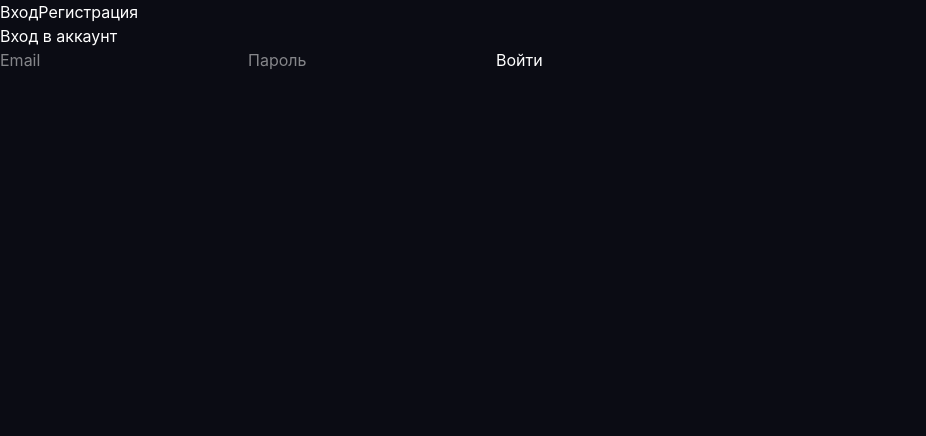
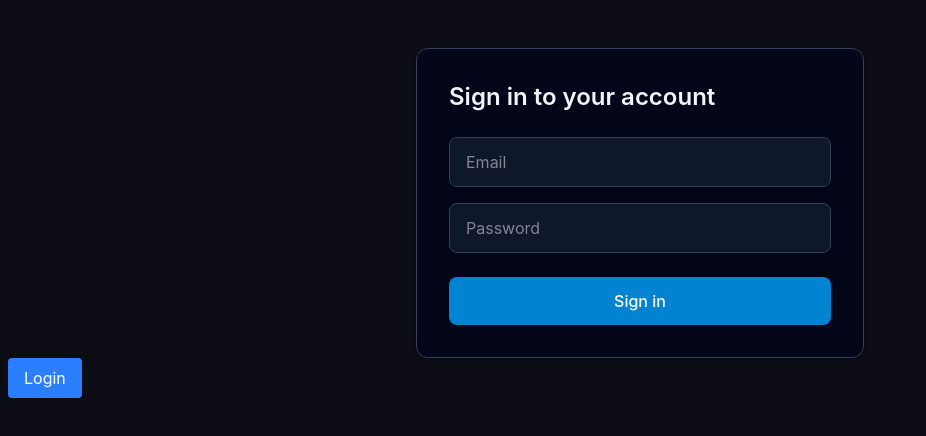
Before and after one commit to FFG2077/vetra-frontend, a React (Vite) app: page /auth in a window 1280 px wide. Shown: the top 436 px of the page, without its empty margins (0-926 px from the left). Built offline with nearby package versions, Linux system fonts and the light colour scheme.

Commit message:
feat: add chat search and initial authentication page

```diff
--- a/package.json
+++ b/package.json
@@ -10,6 +10,7 @@
     "preview": "vite preview"
   },
   "dependencies": {
+    "axios": "^1.16.1",
     "react": "^19.2.6",
     "react-dom": "^19.2.6",
     "react-router-dom": "^7.15.1",
--- a/src/App.jsx
+++ b/src/App.jsx
@@ -9,7 +9,7 @@ const HomeWithUuid = () => {
 }
 
 const App = () => {
-  const [isAuthenticated, setIsAuthenticated] = useState(true)
+  const [isAuthenticated, setIsAuthenticated] = useState(false)
 
   return (
     <BrowserRouter>
--- /dev/null
+++ b/src/api/auth.js
@@ -0,0 +1,7 @@
+import { api } from './axios'
+
+export const login = async (email, password) => {
+	const response = await api.post('/users/login/', { email, password })
+
+	return response.data
+}
--- /dev/null
+++ b/src/api/axios.js
@@ -0,0 +1,6 @@
+import axios from 'axios'
+
+export const api = axios.create({
+	baseURL: 'http://127.0.0.1:8000/api/v1',
+	timeout: 10000,
+})
--- /dev/null
+++ b/src/api/chats.js
@@ -0,0 +1,7 @@
+import { api } from './axios'
+
+export const fetchChats = async () => {
+	const response = await api.get('/chats/')
+
+	return response.data
+}
--- a/src/components/layout/HomeLayout/MiddlePanel.jsx
+++ b/src/components/layout/HomeLayout/MiddlePanel.jsx
@@ -1,7 +1,9 @@
-import Input from '../../ui/Input'
+import Search from '../../ui/Search'
 import Chat from '../../ui/Chat'
 import ChatLink from '../../ui/ChatLink'
 import { useChatStore } from '../../../store/useChatStore'
+import { useState } from 'react'
+import { useMemo } from 'react'
 
 const MiddlePanel = () => {
   const chats = useChatStore((state) => state.chats)
@@ -12,23 +14,36 @@ const MiddlePanel = () => {
     setContent(newText)
   }
 
-  // const [search, setSearch] = useState('')
+  const [search, setSearch] = useState('')
 
+  const chatsList = Object.values(chats)
+  // const filteredChats = chatsList.filter((chat) =>
+    // chat.chat_name.toLowerCase().includes(search.toLowerCase()),
+  // )
 
+  const filteredChats = useMemo(() => {
+    return Object.values(chats).filter((chat) => chat.chat_name.toLowerCase().includes(search.toLowerCase()))
+  }, [chats, search])
 
   return (
     <div className="flex flex-col">
       <div>
         <h1 className="text-2xl">Chats</h1>
-        <Input className="mt-5">Search</Input>
+        {/* <Search className="mt-5">Search</Search> */}
+        <input
+          className={`w-full p-2 border border-gray-500 rounded`}
+          placeholder="Search"
+          onChange={(e) => setSearch(e.target.value)}
+        />
       </div>
       <div>
-        {Object.values(chats).map((chat) => (
+        {filteredChats.map((chat) => (
           <ChatLink
             key={chat.uuid}
             name={chat.chat_name}
             text={chat.description}
             url={`/chat/${chat.uuid}`}
+            onChange={(e) => setSearch(e.target.value)}
             handleClick={() => setCurrentChat(chat)}
           />
         ))}
--- a/src/components/screens/auth/Auth.jsx
+++ b/src/components/screens/auth/Auth.jsx
@@ -1,4 +1,6 @@
 import React, { useState } from 'react'
+import { LoginForm } from './LoginForm'
+import { RegisterForm } from './RegisterForm'
 
 const Auth = () => {
   const [isLogin, setIsLogin] = useState(true)
@@ -6,35 +8,14 @@ const Auth = () => {
   return (
     <div className="auth-container">
       <div className="auth-menu">
-        <button className={`auth-btn ${isLogin ? 'active' : ''}`} onClick={() => setIsLogin(true)}>
-          Вход
+        <div className="auth-form">{isLogin ? <LoginForm /> : <RegisterForm />}</div>
+
+        <button
+          onClick={() => setIsLogin(!isLogin)}
+          className={`auth-btn ${!isLogin ? 'active' : ''} mx-2 bg-blue-500 text-white px-4 py-2 rounded`}
+        >
+          {isLogin ? 'Login' : 'Register'}
         </button>
-        <button
-          className={`auth-btn ${!isLogin ? 'active' : ''}`}
-          onClick={() => setIsLogin(false)}
-        >
-          Регистрация
-        </button>
-      </div>
-
-      <div className="auth-form">
-        {isLogin ? (
-          <form>
-            <h2>Вход в аккаунт</h2>
-            <input type="email" placeholder="Email" required />
-            <input type="password" placeholder="Пароль" required />
-            <button type="submit">Войти</button>
-          </form>
-        ) : (
-          <form>
-            <h2>Создать аккаунт</h2>
-            <input type="text" placeholder="Имя" required />
-            <input type="email" placeholder="Email" required />
-            <input type="password" placeholder="Пароль" required />
-            <input type="password" placeholder="Подтвердить пароль" required />
-            <button type="submit">Зарегистрироваться</button>
-          </form>
-        )}
       </div>
     </div>
   )
--- /dev/null
+++ b/src/components/screens/auth/LoginForm.jsx
@@ -0,0 +1,58 @@
+import React, { useState } from 'react'
+import { login } from '../../../api/auth'
+import { useAuthStore } from '../../../store/useAuthStore'
+
+export const LoginForm = () => {
+  const [loginData, setLoginData] = useState({
+    email: '',
+    password: '',
+  })
+
+  const { setAccessToken } = useAuthStore()
+
+  const handleSubmit = async (e) => {
+    e.preventDefault()
+
+    try {
+      const data = await login(loginData.email, loginData.password)
+
+      setAccessToken(data.accessToken)
+
+      console.log('Login successful:', data)
+    } catch (error) {
+      console.error('Error occurred while logging in:', error)
+    }
+  }
+
+  return (
+    <form
+      onSubmit={handleSubmit}
+      className="mx-auto mt-12 max-w-md rounded-xl border border-slate-700 bg-slate-950 p-8 shadow-sm"
+    >
+      <h2 className="mb-6 text-2xl font-semibold text-slate-100">Sign in to your account</h2>
+      <input
+        type="email"
+        value={loginData.email}
+        onChange={(e) => setLoginData({ ...loginData, email: e.target.value })}
+        placeholder="Email"
+        required
+        className="mb-4 w-full rounded-lg border border-slate-700 bg-slate-900 px-4 py-3 text-slate-100 outline-none transition focus:border-sky-500 focus:bg-slate-800"
+      />
+
+      <input
+        type="password"
+        placeholder="Password"
+        required
+        value={loginData.password}
+        onChange={(e) => setLoginData({ ...loginData, password: e.target.value })}
+        className="mb-6 w-full rounded-lg border border-slate-700 bg-slate-900 px-4 py-3 text-slate-100 outline-none transition focus:border-sky-500 focus:bg-slate-800"
+      />
+      <button
+        type="submit"
+        className="w-full rounded-lg bg-sky-600 px-4 py-3 text-base font-medium text-white transition hover:bg-sky-500 focus:outline-none focus:ring-2 focus:ring-sky-500"
+      >
+        Sign in
+      </button>
+    </form>
+  )
+}
--- /dev/null
+++ b/src/components/screens/auth/RegisterForm.jsx
@@ -0,0 +1,45 @@
+import React, { useState } from 'react'
+
+export const RegisterForm = () => {
+  const [registerData, setRegisterData] = useState({
+    name: '',
+    email: '',
+    password: '',
+    confirmPassword: '',
+  })
+
+  const handleSubmit = (e) => {
+    e.preventDefault()
+  }
+
+  return (
+    <form onSubmit={handleSubmit}>
+      <h2>Создать аккаунт</h2>
+      <input
+        type="text"
+        placeholder="Name"
+        required
+        onChange={(e) => setRegisterData({ ...registerData, name: e.target.value })}
+      />
+      <input
+        type="email"
+        placeholder="Email"
+        required
+        onChange={(e) => setRegisterData({ ...registerData, email: e.target.value })}
+      />
+      <input
+        type="password"
+        placeholder="Пароль"
+        required
+        onChange={(e) => setRegisterData({ ...registerData, password: e.target.value })}
+      />
+      <input
+        type="password"
+        placeholder="Подтвердить пароль"
+        required
+        onChange={(e) => setRegisterData({ ...registerData, confirmPassword: e.target.value })}
+      />
+      <button type="submit">Зарегистрироваться</button>
+    </form>
+  )
+}
--- a/src/components/ui/Input.jsx
+++ /dev/null
@@ -1,3 +0,0 @@
-export default function Input({ children, className }) {
-  return <input className={`w-full p-2 border border-gray-500 rounded ${className}`} placeholder={children} />
-}
--- /dev/null
+++ b/src/components/ui/Search.jsx
@@ -0,0 +1,5 @@
+export default function Search({ children, className }) {
+  return <input
+  className={`w-full p-2 border border-gray-500 rounded ${className}`}
+  placeholder={children} />
+}
--- /dev/null
+++ b/src/store/useAuthStore.js
@@ -0,0 +1,12 @@
+import { create } from 'zustand'
+
+export const useAuthStore = create((set) => ({
+  accessToken: null,
+
+  setAccessToken: (accessToken) =>
+    set({ accessToken }),
+
+  logout: () =>
+    set({ accessToken: null })
+
+}))
```
Also changed, not shown: 1 other file (tests, documents, lock files or other folders).
